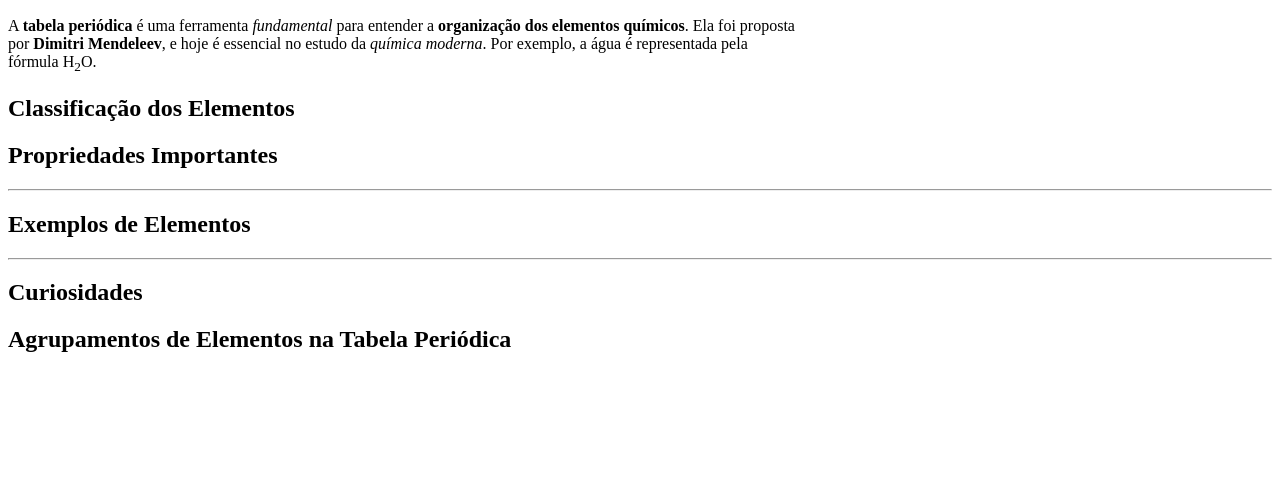
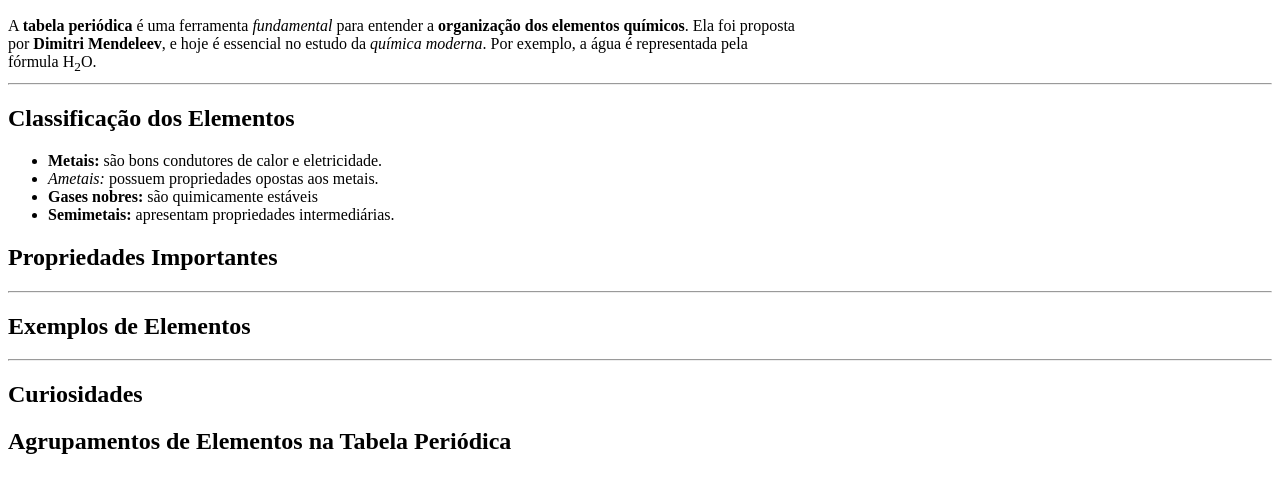
Before and after one commit to YujiAragaki/14-04, a plain HTML site: page index.html in a window 1280 px wide. Shown: the part 110-602 px from the top of the page. Drawn offline with Linux system fonts and the light colour scheme.

Commit message:
classificação dos elementos

```diff
--- a/index.html
+++ b/index.html
@@ -9,7 +9,14 @@
     <h1>Resumo: Tabela Periódica dos Elementos</h1>
     <h2>Introdução</h2>
     A <b>tabela periódica</b> é uma ferramenta <i>fundamental</i> para entender a <b>organização dos elementos químicos</b>. Ela foi proposta<br> por <b>Dimitri Mendeleev</b>, e hoje é essencial no estudo da <i>química moderna</i>. Por exemplo, a água é representada pela<br> fórmula H<sub>2</sub>O.
+    <hr>
     <h2>Classificação dos Elementos</h2>
+    <ul>
+        <li><b>Metais:</b> são bons condutores de calor e eletricidade.</li>
+        <li><i>Ametais:</i> possuem propriedades opostas aos metais.</li>
+        <li><b>Gases nobres:</b> são quimicamente estáveis</li>
+        <li><b>Semimetais:</b> apresentam propriedades intermediárias.</li>
+    </ul>
     <h2>Propriedades Importantes</h2>
     <hr>
     <h2>Exemplos de Elementos</h2>
```
